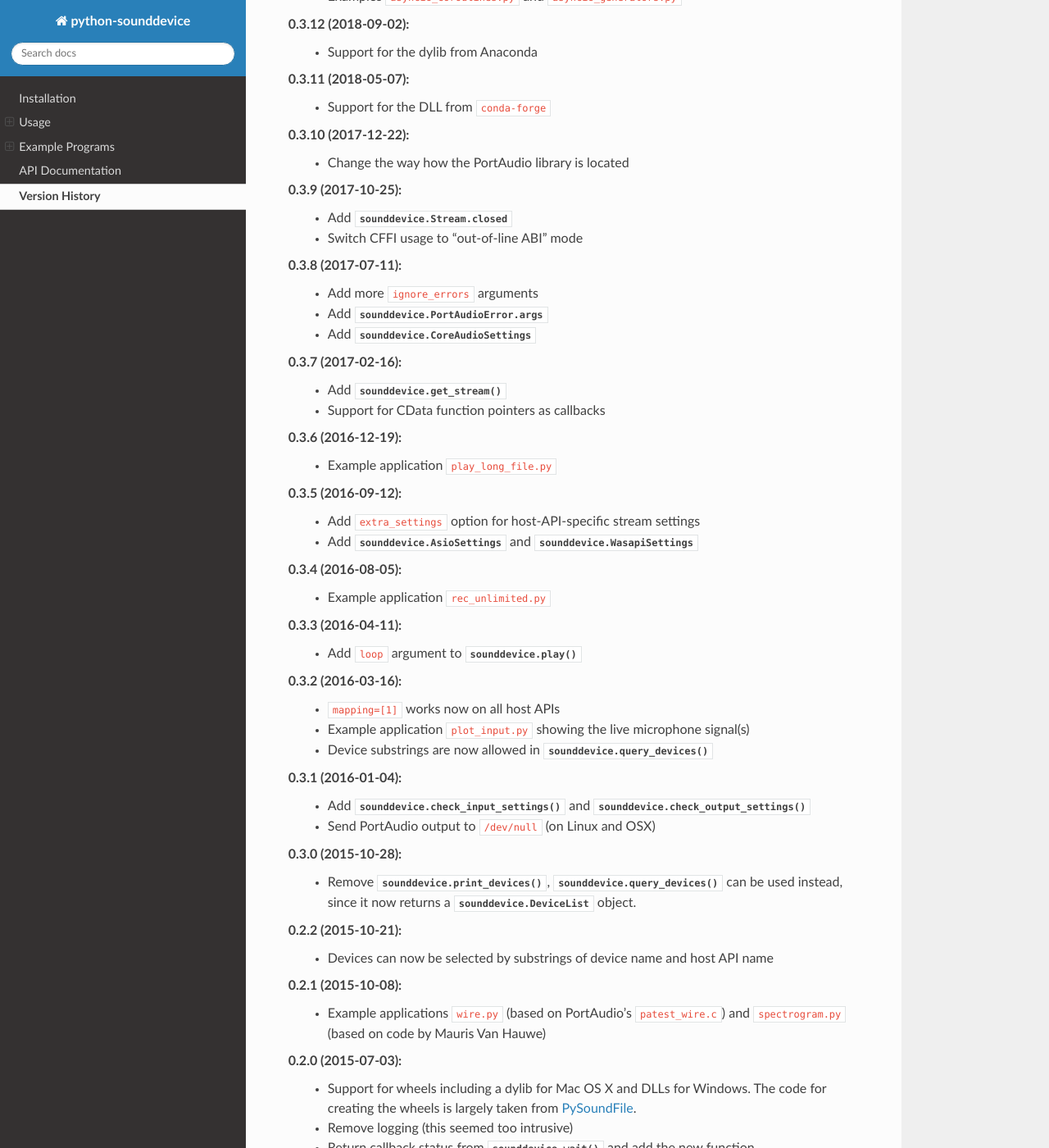
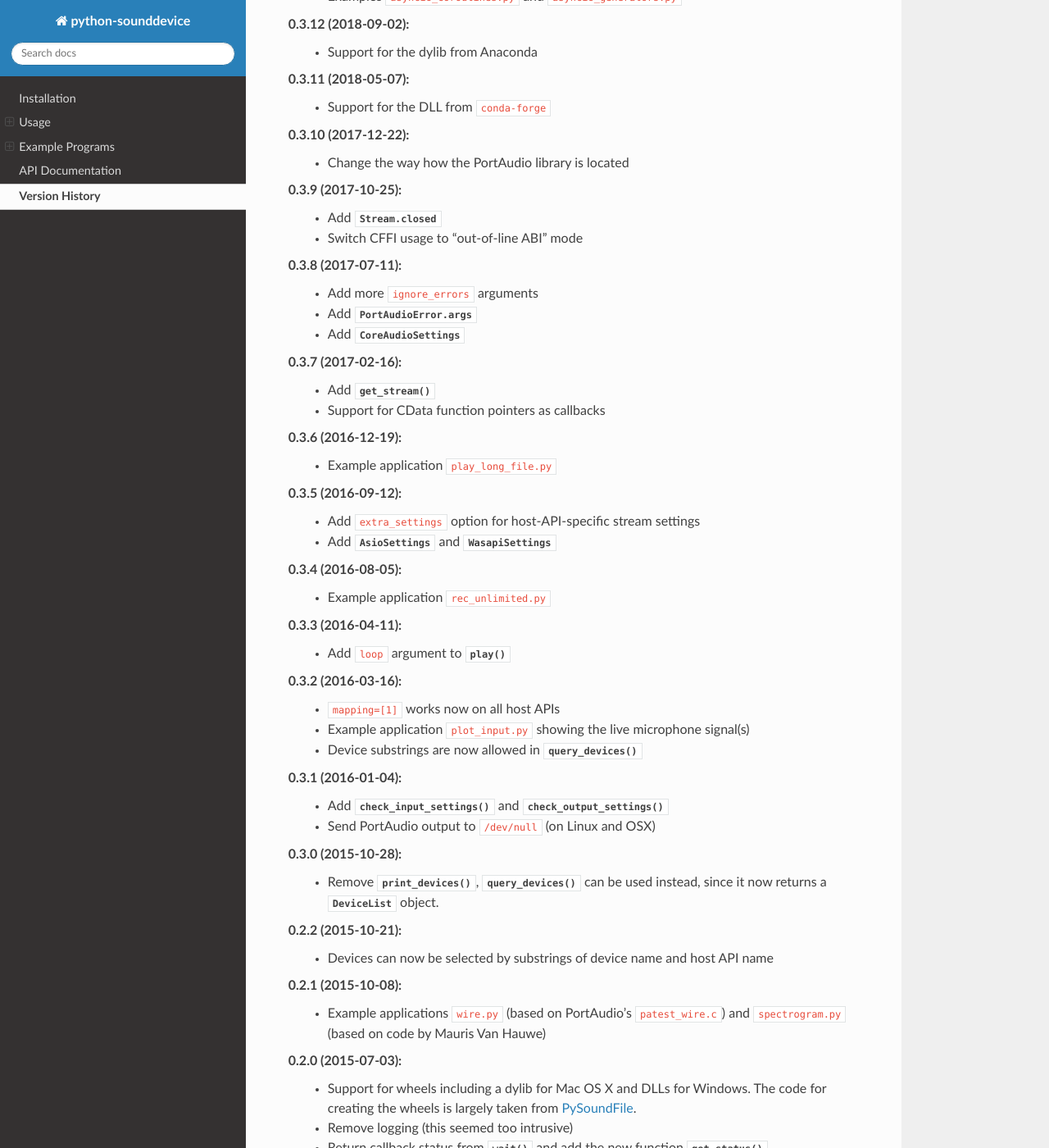
Before and after one commit to spatialaudio/python-sounddevice, a Sphinx documentation site: the page built from doc/version-history.rst, in a window 1280 px wide and 1400 px high, scrolled down 207 px. Shown: the whole window at 82% size. Built offline with Sphinx 7.4.7 and the Read the Docs theme 2.0.0, drawn with Linux system fonts in a browser that asks for light colours; some of the changed text lies outside the part shown.

Commit message:
DOC: Documentation overhaul

```diff
--- a/CONTRIBUTING.rst
+++ b/CONTRIBUTING.rst
@@ -6,13 +6,14 @@ please create an issue or a pull request at
 https://github.com/spatialaudio/python-sounddevice/.
 Contributions are always welcome!
 
-Instead of pip-installing the latest release from PyPI, you should get the
+Instead of pip-installing the latest release from PyPI_, you should get the
 newest development version from Github_::
 
    git clone --recursive https://github.com/spatialaudio/python-sounddevice.git
    cd python-sounddevice
    python3 setup.py develop --user
 
+.. _PyPI: https://pypi.org/project/sounddevice/
 .. _Github: https://github.com/spatialaudio/python-sounddevice/
 
 This way, your installation always stays up-to-date, even if you pull new
--- a/NEWS.rst
+++ b/NEWS.rst
@@ -11,16 +11,16 @@
  * Change the way how the PortAudio library is located
 
 0.3.9 (2017-10-25):
- * Add `sounddevice.Stream.closed`
+ * Add `Stream.closed`
  * Switch CFFI usage to "out-of-line ABI" mode
 
 0.3.8 (2017-07-11):
  * Add more ``ignore_errors`` arguments
- * Add `sounddevice.PortAudioError.args`
- * Add `sounddevice.CoreAudioSettings`
+ * Add `PortAudioError.args`
+ * Add `CoreAudioSettings`
 
 0.3.7 (2017-02-16):
- * Add `sounddevice.get_stream()`
+ * Add `get_stream()`
  * Support for CData function pointers as callbacks
 
 0.3.6 (2016-12-19):
@@ -28,27 +28,26 @@
 
 0.3.5 (2016-09-12):
  * Add ``extra_settings`` option for host-API-specific stream settings
- * Add `sounddevice.AsioSettings` and `sounddevice.WasapiSettings`
+ * Add `AsioSettings` and `WasapiSettings`
 
 0.3.4 (2016-08-05):
  * Example application ``rec_unlimited.py``
 
 0.3.3 (2016-04-11):
- * Add ``loop`` argument to `sounddevice.play()`
+ * Add ``loop`` argument to `play()`
 
 0.3.2 (2016-03-16):
  * ``mapping=[1]`` works now on all host APIs
  * Example application ``plot_input.py`` showing the live microphone signal(s)
- * Device substrings are now allowed in `sounddevice.query_devices()`
+ * Device substrings are now allowed in `query_devices()`
 
 0.3.1 (2016-01-04):
- * Add `sounddevice.check_input_settings()` and
-   `sounddevice.check_output_settings()`
+ * Add `check_input_settings()` and `check_output_settings()`
  * Send PortAudio output to ``/dev/null`` (on Linux and OSX)
 
 0.3.0 (2015-10-28):
- * Remove `sounddevice.print_devices()`, `sounddevice.query_devices()` can be
-   used instead, since it now returns a `sounddevice.DeviceList` object.
+ * Remove `print_devices()`, `query_devices()` can be used instead,
+   since it now returns a `DeviceList` object.
 
 0.2.2 (2015-10-21):
  * Devices can now be selected by substrings of device name and host API name
@@ -61,10 +60,9 @@
  * Support for wheels including a dylib for Mac OS X and DLLs for Windows.
    The code for creating the wheels is largely taken from PySoundFile_.
  * Remove logging (this seemed too intrusive)
- * Return callback status from `sounddevice.wait()` and add the new function
-   `sounddevice.get_status()`
- * `sounddevice.playrec()`: Rename the arguments *input_channels* and
-   *input_dtype* to *channels* and *dtype*, respectively
+ * Return callback status from `wait()` and add the new function `get_status()`
+ * `playrec()`: Rename the arguments *input_channels* and *input_dtype*
+   to *channels* and *dtype*, respectively
 
    .. _PySoundFile: https://github.com/bastibe/SoundFile/
 
--- a/doc/version-history.rst
+++ b/doc/version-history.rst
@@ -1,5 +1,7 @@
 Version History
 ===============
+
+.. currentmodule:: sounddevice
 
 .. default-role:: py:obj
 
--- a/setup.py
+++ b/setup.py
@@ -48,6 +48,7 @@ except ImportError:
 else:
     class bdist_wheel_half_pure(bdist_wheel):
         """Create OS-dependent, but Python-independent wheels."""
+
         def get_tag(self):
             pythons = 'py2.py3.' + PYTHON_INTERPRETERS
             if system == 'Darwin':
```
Also changed, not shown: doc/usage.rst (+74 -37 lines), sounddevice.py (+85 -4 lines), 2 other files.
